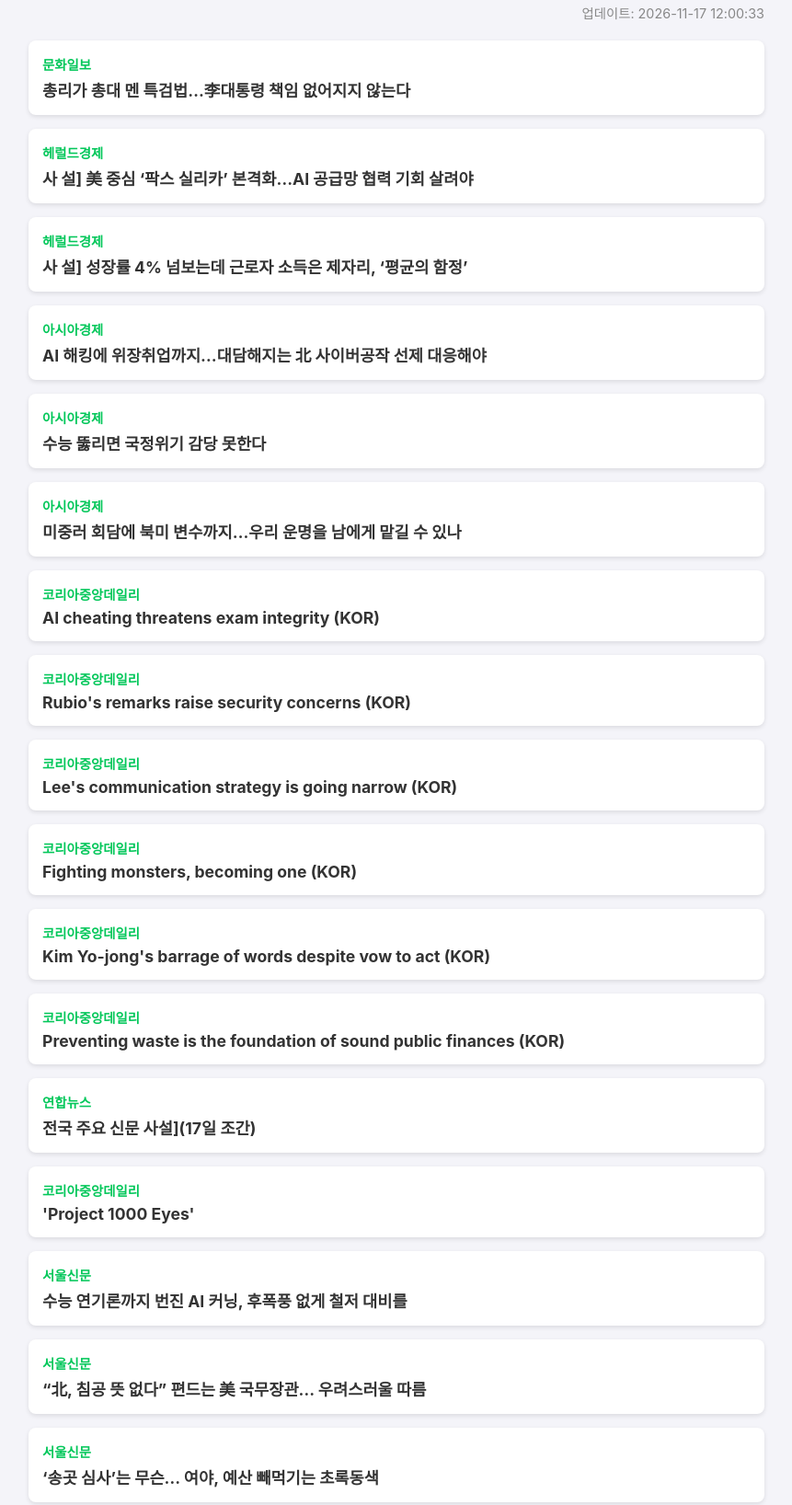
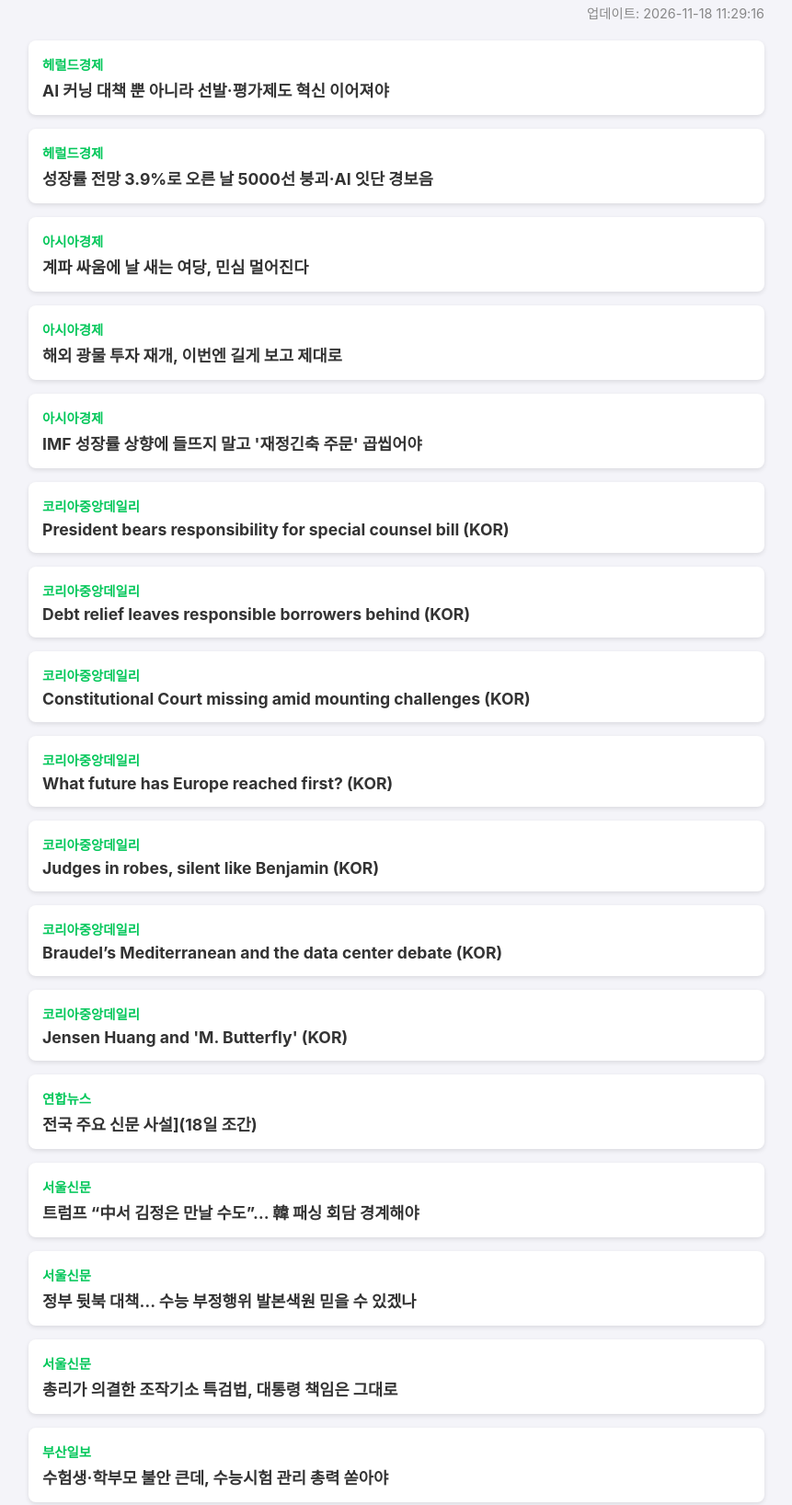
Before and after one commit to CHOJH16/daily-editorial, a plain HTML site: page index.html in a window 1280 px wide. Shown: the part 118-1754 px from the top of the page at 92% size, without its empty margins (209-1070 px from the left). Drawn offline with Linux system fonts and the light colour scheme.

Commit message:
Update editorials

```diff
--- a/index.html
+++ b/index.html
@@ -4,7 +4,7 @@
     <head>
         <meta charset="UTF-8">
         <meta name="viewport" content="width=device-width, initial-scale=1.0">
-        <title>오늘의 사설 (2026년 11월 17일)</title>
+        <title>오늘의 사설 (2026년 11월 18일)</title>
         <style>
             body { font-family: -apple-system, BlinkMacSystemFont, "Segoe UI", Roboto, "Helvetica Neue", Arial, sans-serif; max-width: 800px; margin: 0 auto; padding: 20px; background-color: #f4f4f9; }
             h1 { color: #333; text-align: center; border-bottom: 2px solid #03c75a; padding-bottom: 10px; }
@@ -18,96 +18,96 @@
     </head>
     <body>
         <h1>📰 오늘의 주요 사설</h1>
-        <div class="update-time">업데이트: 2026-11-17 12:00:33</div>
+        <div class="update-time">업데이트: 2026-11-18 11:29:16</div>
         <div class="news-container">
 
         <div class="card">
-            <span class="press">문화일보</span>
-            <a href="https://n.news.naver.com/mnews/article/021/0002833395?sid=110" target="_blank">총리가 총대 멘 특검법…李대통령 책임 없어지지 않는다</a>
+            <span class="press">헤럴드경제</span>
+            <a href="https://n.news.naver.com/mnews/article/016/0002725042?sid=110" target="_blank">AI 커닝 대책 뿐 아니라 선발·평가제도 혁신 이어져야</a>
         </div>
 
         <div class="card">
             <span class="press">헤럴드경제</span>
-            <a href="https://n.news.naver.com/mnews/article/016/0002724450?sid=110" target="_blank">사 설] 美 중심 ‘팍스 실리카’ 본격화…AI 공급망 협력 기회 살려야</a>
-        </div>
-
-        <div class="card">
-            <span class="press">헤럴드경제</span>
-            <a href="https://n.news.naver.com/mnews/article/016/0002724447?sid=110" target="_blank">사 설] 성장률 4% 넘보는데 근로자 소득은 제자리, ‘평균의 함정’</a>
+            <a href="https://n.news.naver.com/mnews/article/016/0002725035?sid=110" target="_blank">성장률 전망 3.9%로 오른 날 5000선 붕괴·AI 잇단 경보음</a>
         </div>
 
         <div class="card">
             <span class="press">아시아경제</span>
-            <a href="https://n.news.naver.com/mnews/article/277/0005843664?sid=110" target="_blank">AI 해킹에 위장취업까지…대담해지는 北 사이버공작 선제 대응해야</a>
+            <a href="https://n.news.naver.com/mnews/article/277/0005844317?sid=110" target="_blank">계파 싸움에 날 새는 여당, 민심 멀어진다</a>
         </div>
 
         <div class="card">
             <span class="press">아시아경제</span>
-            <a href="https://n.news.naver.com/mnews/article/277/0005843663?sid=110" target="_blank">수능 뚫리면 국정위기 감당 못한다</a>
+            <a href="https://n.news.naver.com/mnews/article/277/0005844313?sid=110" target="_blank">해외 광물 투자 재개, 이번엔 길게 보고 제대로</a>
         </div>
 
         <div class="card">
             <span class="press">아시아경제</span>
-            <a href="https://n.news.naver.com/mnews/article/277/0005843660?sid=110" target="_blank">미중러 회담에 북미 변수까지…우리 운명을 남에게 맡길 수 있나</a>
+            <a href="https://n.news.naver.com/mnews/article/277/0005844312?sid=110" target="_blank">IMF 성장률 상향에 들뜨지 말고 '재정긴축 주문' 곱씹어야</a>
         </div>
 
         <div class="card">
             <span class="press">코리아중앙데일리</span>
-            <a href="https://n.news.naver.com/mnews/article/640/0000096958?sid=110" target="_blank">AI cheating threatens exam integrity (KOR)</a>
+            <a href="https://n.news.naver.com/mnews/article/640/0000097018?sid=110" target="_blank">President bears responsibility for special counsel bill (KOR)</a>
         </div>
 
         <div class="card">
             <span class="press">코리아중앙데일리</span>
-            <a href="https://n.news.naver.com/mnews/article/640/0000096957?sid=110" target="_blank">Rubio's remarks raise security concerns (KOR)</a>
+            <a href="https://n.news.naver.com/mnews/article/640/0000097017?sid=110" target="_blank">Debt relief leaves responsible borrowers behind (KOR)</a>
         </div>
 
         <div class="card">
             <span class="press">코리아중앙데일리</span>
-            <a href="https://n.news.naver.com/mnews/article/640/0000096956?sid=110" target="_blank">Lee's communication strategy is going narrow (KOR)</a>
+            <a href="https://n.news.naver.com/mnews/article/640/0000097016?sid=110" target="_blank">Constitutional Court missing amid mounting challenges (KOR)</a>
         </div>
 
         <div class="card">
             <span class="press">코리아중앙데일리</span>
-            <a href="https://n.news.naver.com/mnews/article/640/0000096955?sid=110" target="_blank">Fighting monsters, becoming one (KOR)</a>
+            <a href="https://n.news.naver.com/mnews/article/640/0000097015?sid=110" target="_blank">What future has Europe reached first? (KOR)</a>
         </div>
 
         <div class="card">
             <span class="press">코리아중앙데일리</span>
-            <a href="https://n.news.naver.com/mnews/article/640/0000096954?sid=110" target="_blank">Kim Yo-jong's barrage of words despite vow to act (KOR)</a>
+            <a href="https://n.news.naver.com/mnews/article/640/0000097014?sid=110" target="_blank">Judges in robes, silent like Benjamin (KOR)</a>
         </div>
 
         <div class="card">
             <span class="press">코리아중앙데일리</span>
-            <a href="https://n.news.naver.com/mnews/article/640/0000096953?sid=110" target="_blank">Preventing waste is the foundation of sound public finances (KOR)</a>
+            <a href="https://n.news.naver.com/mnews/article/640/0000097013?sid=110" target="_blank">Braudel’s Mediterranean and the data center debate (KOR)</a>
+        </div>
+
+        <div class="card">
+            <span class="press">코리아중앙데일리</span>
+            <a href="https://n.news.naver.com/mnews/article/640/0000097012?sid=110" target="_blank">Jensen Huang and 'M. Butterfly' (KOR)</a>
         </div>
 
         <div class="card">
             <span class="press">연합뉴스</span>
-            <a href="https://n.news.naver.com/mnews/article/001/0016445367?sid=110" target="_blank">전국 주요 신문 사설](17일 조간)</a>
-        </div>
-
-        <div class="card">
-            <span class="press">코리아중앙데일리</span>
-            <a href="https://n.news.naver.com/mnews/article/640/0000096938?sid=110" target="_blank">'Project 1000 Eyes'</a>
+            <a href="https://n.news.naver.com/mnews/article/001/0016447839?sid=110" target="_blank">전국 주요 신문 사설](18일 조간)</a>
         </div>
 
         <div class="card">
             <span class="press">서울신문</span>
-            <a href="https://n.news.naver.com/mnews/article/081/0003700076?sid=110" target="_blank">수능 연기론까지 번진 AI 커닝, 후폭풍 없게 철저 대비를</a>
+            <a href="https://n.news.naver.com/mnews/article/081/0003700546?sid=110" target="_blank">트럼프 “中서 김정은 만날 수도”… 韓 패싱 회담 경계해야</a>
         </div>
 
         <div class="card">
             <span class="press">서울신문</span>
-            <a href="https://n.news.naver.com/mnews/article/081/0003700075?sid=110" target="_blank">“北, 침공 뜻 없다” 편드는 美 국무장관… 우려스러울 따름</a>
+            <a href="https://n.news.naver.com/mnews/article/081/0003700545?sid=110" target="_blank">정부 뒷북 대책… 수능 부정행위 발본색원 믿을 수 있겠나</a>
         </div>
 
         <div class="card">
             <span class="press">서울신문</span>
-            <a href="https://n.news.naver.com/mnews/article/081/0003700074?sid=110" target="_blank">‘송곳 심사’는 무슨… 여야, 예산 빼먹기는 초록동색</a>
+            <a href="https://n.news.naver.com/mnews/article/081/0003700544?sid=110" target="_blank">총리가 의결한 조작기소 특검법, 대통령 책임은 그대로</a>
         </div>
 
         <div class="card">
             <span class="press">부산일보</span>
-            <a href="https://n.news.naver.com/mnews/article/082/0001407473?sid=110" target="_blank">통합LCC 부산 본사 아니면 에어부산 독립법인 존치하라</a>
+            <a href="https://n.news.naver.com/mnews/article/082/0001407684?sid=110" target="_blank">수험생·학부모 불안 큰데, 수능시험 관리 총력 쏟아야</a>
+        </div>
+
+        <div class="card">
+            <span class="press">부산일보</span>
+            <a href="https://n.news.naver.com/mnews/article/082/0001407683?sid=110" target="_blank">총리가 총대 멘 조작기소 특검법, 뒷감당은 누가 하나</a>
         </div>
         </div></body></html>
```
